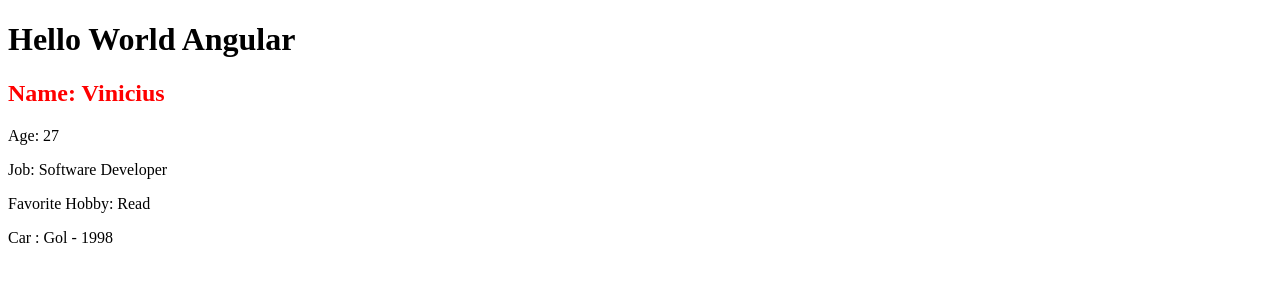
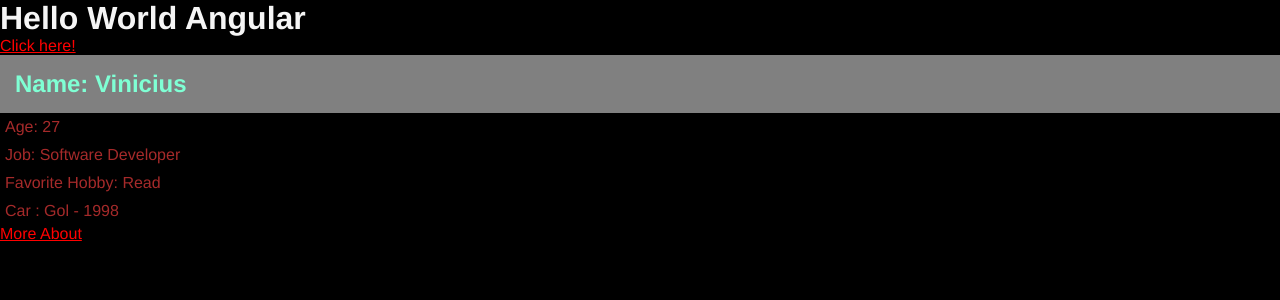
Before and after one commit to vinifoga/angular-learning, an Angular app: page / in a window 1280 px wide. Shown: the top 300 px of the page. Built offline with nearby package versions, Linux system fonts and the light colour scheme.

Commit message:
working with css

```diff
--- a/src/app/app.component.html
+++ b/src/app/app.component.html
@@ -1,2 +1,5 @@
 <h1>Hello World Angular</h1>
+<div>
+  <a href="#">Click here!</a>
+</div>
 <app-first-component></app-first-component>
--- a/src/app/components/first-component/first-component.component.css
+++ b/src/app/components/first-component/first-component.component.css
@@ -1,3 +1,10 @@
-h2{
-    color: red;
+.title {
+    background-color: gray;
+    color: aquamarine;
+    padding: 15px;
 }
+
+p {
+    padding: 5px;
+    color: brown;
+}
--- a/src/app/components/first-component/first-component.component.html
+++ b/src/app/components/first-component/first-component.component.html
@@ -1,5 +1,8 @@
-<h2>Name: {{name}} </h2>
+<h2 class="title">Name: {{name}} </h2>
 <p>Age: {{age}} </p>
 <p>Job: {{job}}</p>
 <p>Favorite Hobby: {{hobbies[2]}}</p>
 <p>Car : {{car.name}} - {{car.year}}</p>
+<div>
+    <a href="#">More About</a>
+</div>
--- a/src/styles.css
+++ b/src/styles.css
@@ -1 +1,11 @@
-/* You can add global styles to this file, and also import other style files */
+* {
+    margin: 0;
+    padding: 0;
+    font-family: Helvetica;
+    background-color: black;
+    color: whitesmoke;
+}
+
+a {
+    color: red;
+}
```
